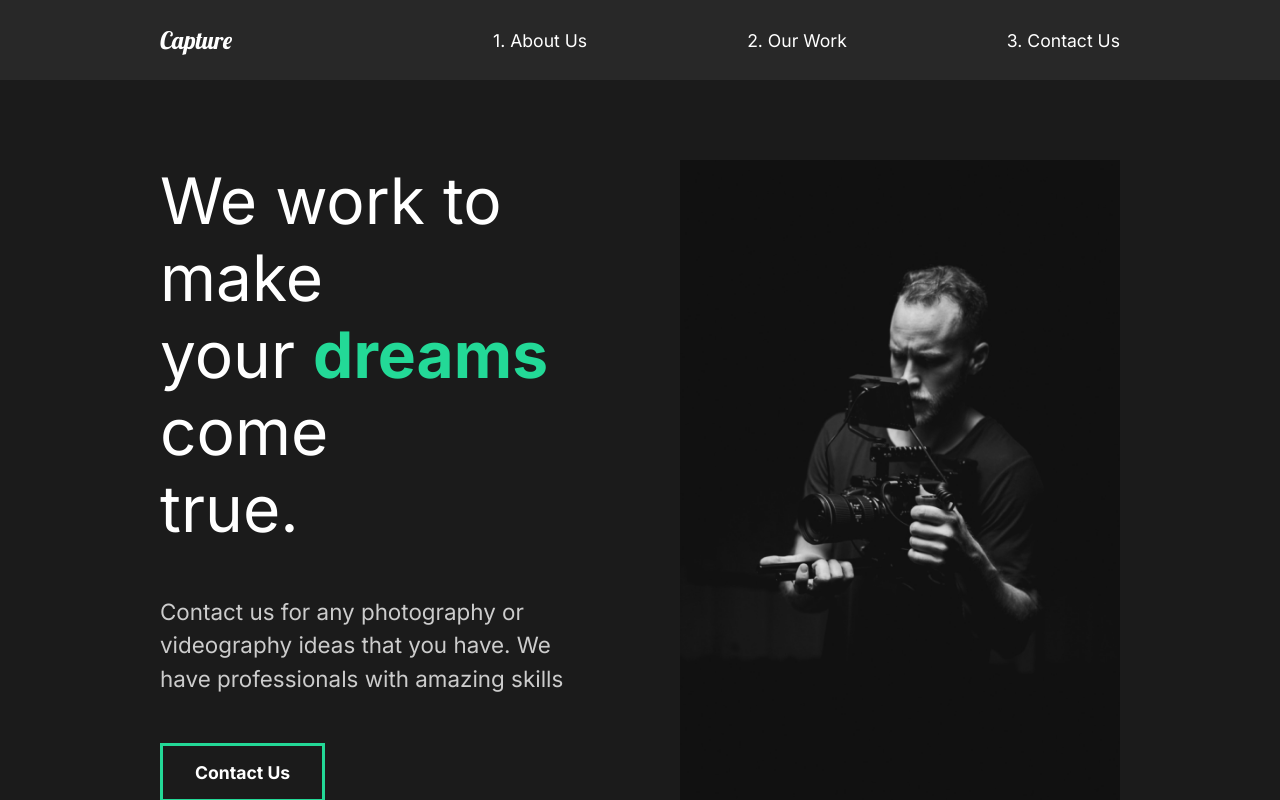
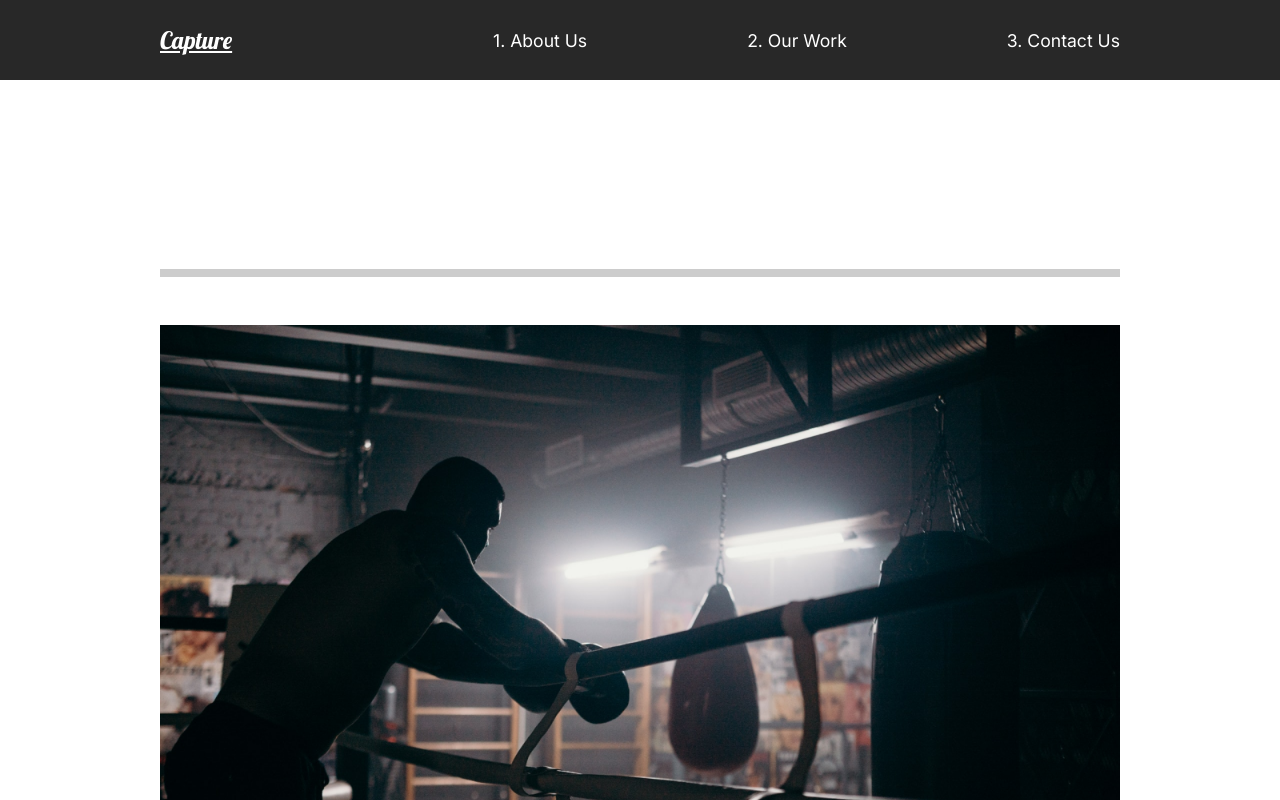
Before and after one commit to gonzalespaulb/react-course-capture, a React (Create React App) app: page /work in a window 1280 px wide. Shown: the top 800 px of the page. Built offline with nearby package versions, Linux system fonts and the light colour scheme.

Commit message:
our work initial styling

```diff
--- a/src/App.js
+++ b/src/App.js
@@ -1,15 +1,46 @@
 import React from 'react';
 import AboutUs from './pages/AboutUs';
 import './App.css';
-import Nav from './components/Nav'
+import Nav from './components/Nav';
+import ContactUs from './pages/ContactUs';
+import OurWork from './pages/OurWork';
+import {Switch, Route} from 'react-router-dom';
 
+//........................................................................ Styling--0
+
+
+
+//........................................................................ Styling--1
+
+//........................................................................ Logic--0
+//........................................................................ Logic--1
+
+
+//........................................................................ Rendered--0
 function App() {
   return (
     <div className="App">
       <Nav/>
-      <AboutUs/>
+      {/* Switch will make sure that it renders everything that fulfills
+          the path. */}
+      <Switch>
+        {/* Exact needs to be added because it will stop right when
+            it sees the slash. */}
+        <Route path="/" exact>
+          <AboutUs/>
+        </Route>
+
+        <Route path="/work">
+          <OurWork/>
+        </Route>
+
+        <Route path="/contact">
+          <ContactUs/>
+        </Route>
+      </Switch>
     </div>
-  );
+  )
 }
 
 export default App;
+//........................................................................ Rendered--1
--- a/src/components/Nav.js
+++ b/src/components/Nav.js
@@ -1,4 +1,7 @@
 import React from 'react';
+
+// Instead of href use to and instead of A tags use link
+import { Link } from 'react-router-dom';
 
 //........................................................................ Styling--0
 
@@ -44,16 +47,16 @@ const navLi = {
 const Nav = () => {
     return(
         <nav style={nav}>
-            <a style={navH1}>Capture</a>
+            <Link style={navH1} to="/">Capture</Link>
             <ul style={navUl}>
                 <li style={navLi}>
-                    <a style={navA} href="#">1. About Us</a>
+                    <Link style={navA} to="/">1. About Us</Link>
                 </li>
                 <li style={navLi}>
-                    <a style={navA} href="#">2. Our Work</a>
+                    <Link style={navA} to="/work">2. Our Work</Link>
                 </li>
                 <li style={navLi}>
-                    <a style={navA} href="#">3. Contact Us</a>
+                    <Link style={navA} to="/contact">3. Contact Us</Link>
                 </li>
             </ul>
         </nav>
--- a/src/index.js
+++ b/src/index.js
@@ -2,10 +2,13 @@ import React from 'react';
 import ReactDOM from 'react-dom';
 import App from './App';
 import reportWebVitals from './reportWebVitals';
+import {BrowserRouter} from 'react-router-dom';
 
 ReactDOM.render(
   <React.StrictMode>
-    <App />
+      <BrowserRouter>
+        <App />
+      </BrowserRouter>
   </React.StrictMode>,
   document.getElementById('root')
 );
--- /dev/null
+++ b/src/pages/ContactUs.js
@@ -0,0 +1,11 @@
+import React from 'react';
+
+const ContactUs = () => {
+    return(
+        <div>
+            <h1>Contact Us</h1>
+        </div>
+    )
+}
+
+export default ContactUs;
--- /dev/null
+++ b/src/pages/OurWork.js
@@ -0,0 +1,75 @@
+import React from 'react';
+import {Link} from 'react-router-dom';
+
+import athlete from '../img/athlete-small.png';
+import theracer from '../img/theracer-small.png';
+import goodtimes from '../img/goodtimes-small.png';
+
+//........................................................................ Styling--0
+
+const work = {
+    minHeight: `100vh`,
+    overflow: `hidden`,
+    padding: `5rem 10rem`,
+    background: `white`,
+}
+
+const movie = {
+    paddingBottom: `10rem`,
+}
+
+const movieH2 = {
+    padding: `1rem 0rem`,
+}
+
+const line = {
+    height: `0.5rem`,
+    background: `#cccccc`,
+    marginBottom: `3rem`
+}
+
+const img = {
+    width: `100%`,
+    height: `70vh`,
+    objectFit: `cover`,
+}
+
+//........................................................................ Styling--1
+
+//........................................................................ Logic--0
+//........................................................................ Logic--1
+
+
+//........................................................................ Rendered--0
+const OurWork = () => {
+    return(
+        <div style={work}>
+            <div style={movie} className="movie">
+                <h2 style={movieH2}>The Athlete</h2>
+                <div style={line} className="line"></div>
+                <Link>
+                    <img style={img} src={athlete} alt="athlete"/>
+                </Link>
+            </div>
+
+            <div style={movie} className="movie">
+                <h2 style={movieH2}>The Racer</h2>
+                <div style={line} className="line"></div>
+                <Link>
+                    <img style={img} src={theracer} alt="theracer"/>
+                </Link>
+            </div>
+
+            <div style={movie} className="movie">
+                <h2 style={movieH2}>Good Times</h2>
+                <div style={line} className="line"></div>
+                <Link>
+                    <img style={img} src={goodtimes} alt="goodtimes"/>
+                </Link>
+            </div>
+        </div>
+    )
+}
+
+export default OurWork;
+  //........................................................................ Rendered--1
```
